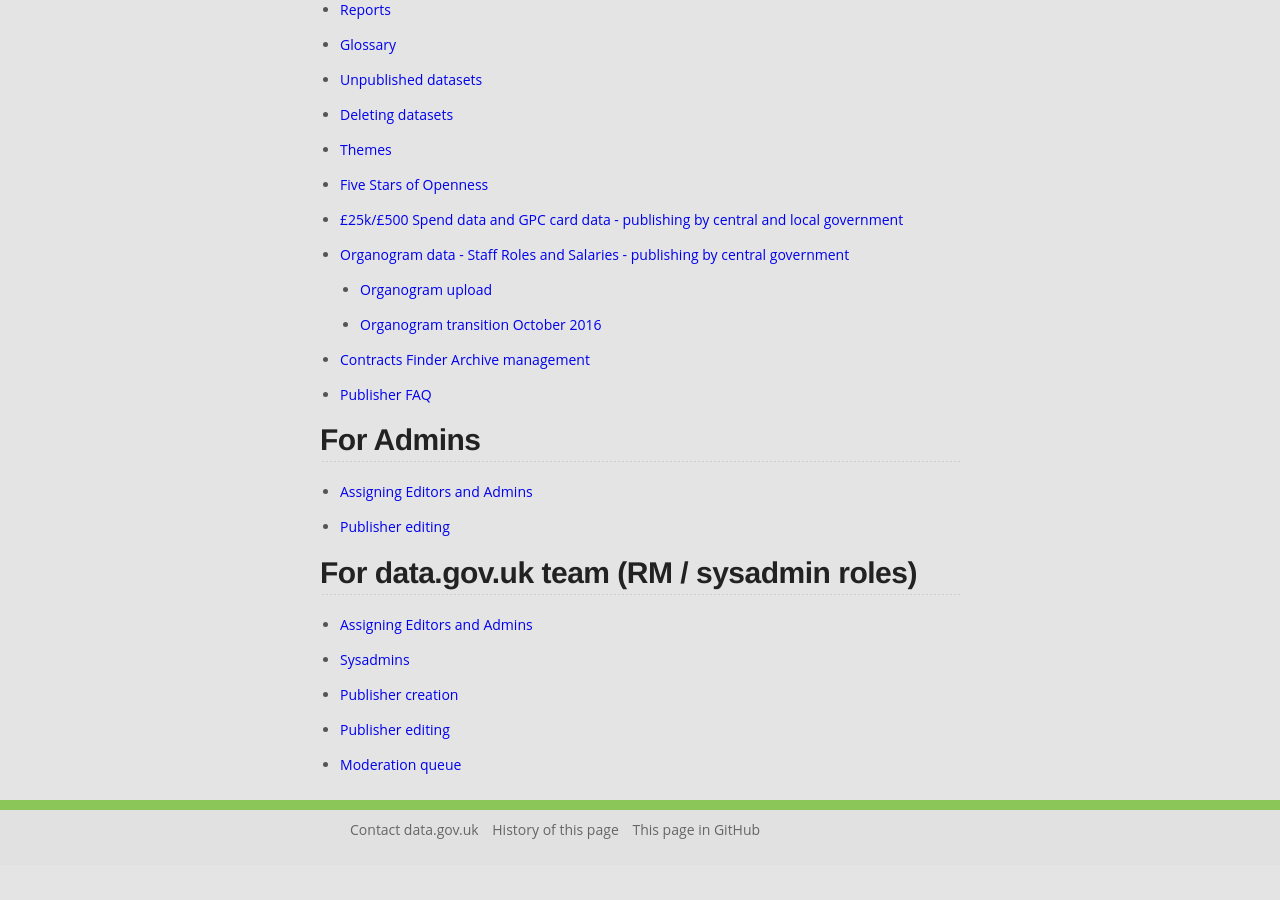
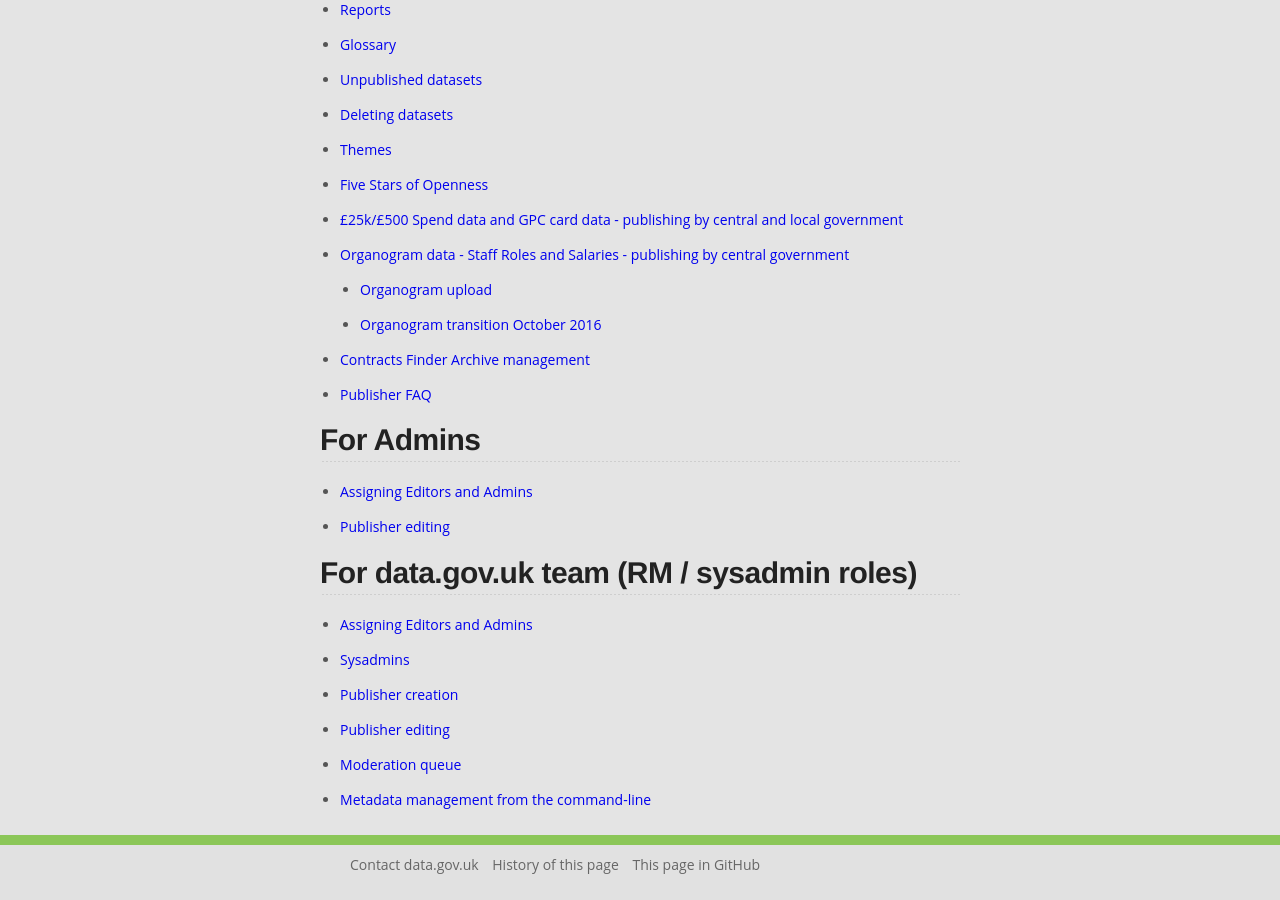
Before and after one commit to datagovuk/guidance, a Jekyll site: the page built from index.md, in a window 1280 px wide and 900 px high, scrolled down 910 px. Built offline with Jekyll 4.4.1, drawn with Linux system fonts in a browser that asks for light colours; before the commit the page ends 1775 px from its top, so only the background shows below that.

Commit message:
Add useful commands

```diff
--- a/index.md
+++ b/index.md
@@ -83,3 +83,5 @@
 * [Publisher editing](publisher_editing.html)
 
 * [Moderation queue](moderation_queue.html)
+
+* [Metadata management from the command-line](metadata_management_from_the_commandline.html)
```
